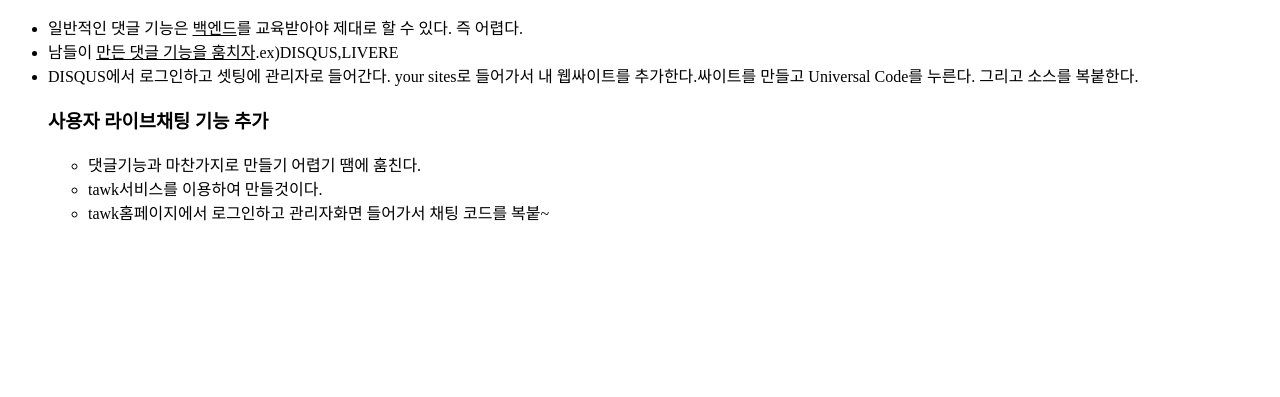
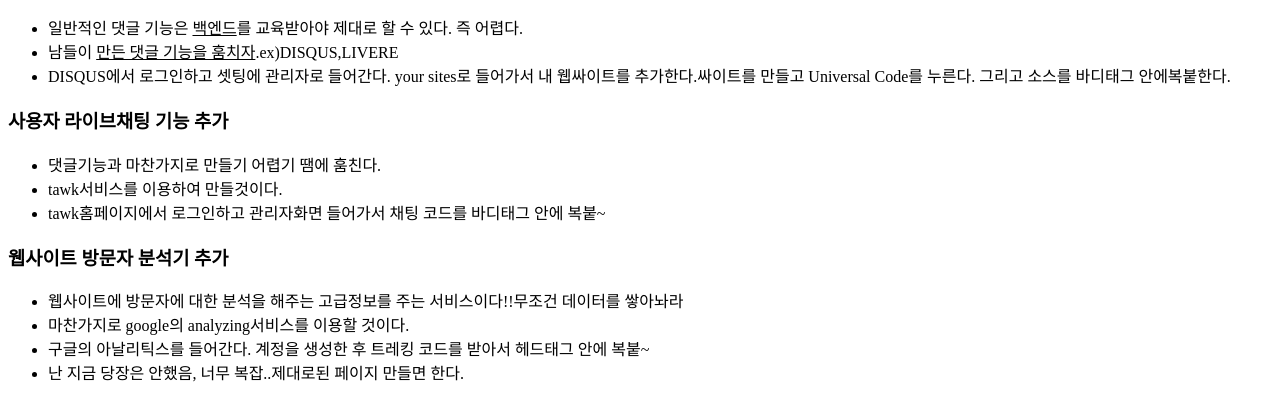
Before and after one commit to sunghak93/webhandbook, a plain HTML site: page 1.html in a window 1280 px wide. Shown: the part 3923-4320 px from the top of the page. Before the commit the page ends 4163 px from the top, so only its background shows below. Drawn offline with Linux system fonts and the light colour scheme; a script that the page names is missing.

Commit message:
Add files via upload

```diff
--- a/1.html
+++ b/1.html
@@ -103,7 +103,23 @@
     <ul>
       <li>일반적인 댓글 기능은 <u>백엔드</u>를 교육받아야 제대로 할 수 있다. 즉 어렵다.</li>
       <li>남들이 <u>만든 댓글 기능을 훔치자</u>.ex)DISQUS,LIVERE</li>
-      <li>DISQUS에서 로그인하고 셋팅에 관리자로 들어간다. your sites로 들어가서 내 웹싸이트를 추가한다.싸이트를 만들고 Universal Code를 누른다. 그리고 소스를 복붙한다.</li>
+      <li>DISQUS에서 로그인하고 셋팅에 관리자로 들어간다. your sites로 들어가서 내 웹싸이트를 추가한다.싸이트를 만들고 Universal Code를 누른다. 그리고 소스를 바디태그 안에복붙한다.</li>
+    </ul>
+
+  <h3>사용자 라이브채팅 기능 추가</h3>
+    <ul>
+      <li>댓글기능과 마찬가지로 만들기 어렵기 땜에 훔친다.</li>
+      <li>tawk서비스를 이용하여 만들것이다.</li>
+      <li>tawk홈페이지에서 로그인하고 관리자화면 들어가서 채팅 코드를 바디태그 안에 복붙~</li>
+    </ul>
+
+  <h3>웹사이트 방문자 분석기 추가</h3>
+    <ul>
+      <li>웹사이트에 방문자에 대한 분석을 해주는 고급정보를 주는 서비스이다!!무조건 데이터를 쌓아놔라</li>
+      <li>마찬가지로 google의 analyzing서비스를 이용할 것이다.</li>
+      <li>구글의 아날리틱스를 들어간다. 계정을 생성한 후 트레킹 코드를 받아서 헤드태그 안에 복붙~</li>
+      <li>난 지금 당장은 안했음, 너무 복잡..제대로된 페이지 만들면 한다.</li>
+    </ul>
 <p>
 <div id="disqus_thread"></div>
 <script>
@@ -126,11 +142,6 @@
 <noscript>Please enable JavaScript to view the <a href="https://disqus.com/?ref_noscript">comments powered by Disqus.</a></noscript>
 <script id="dsq-count-scr" src="//mandeulmyeonseo-htmlbaeugi.disqus.com/count.js" async></script></p>
 
-    <h3>사용자 라이브채팅 기능 추가</h3>
-      <ul>
-        <li>댓글기능과 마찬가지로 만들기 어렵기 땜에 훔친다.</li>
-        <li>tawk서비스를 이용하여 만들것이다.</li>
-        <li>tawk홈페이지에서 로그인하고 관리자화면 들어가서 채팅 코드를 복붙~</li>
 <p>
         <!--Start of Tawk.to Script-->
         <script type="text/javascript">
```
Lines whose indentation alone changed are shown as unchanged.
